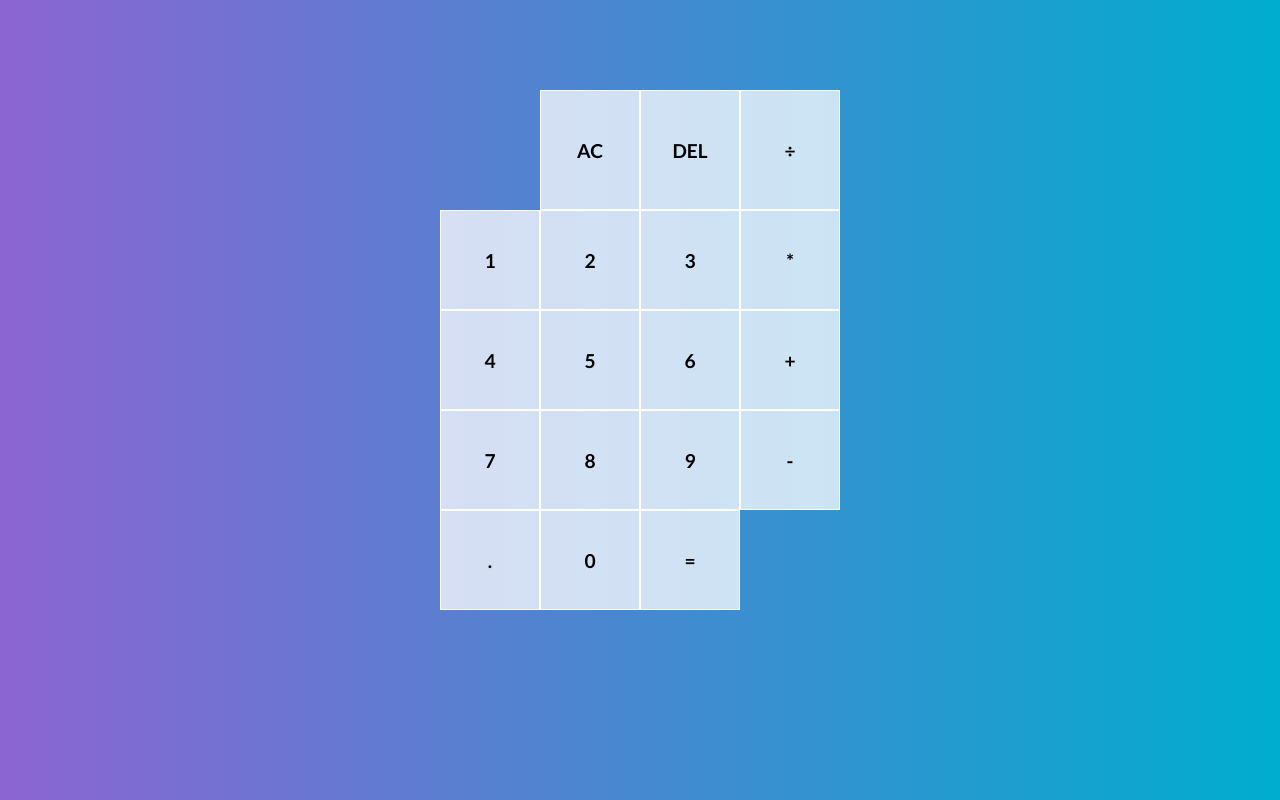
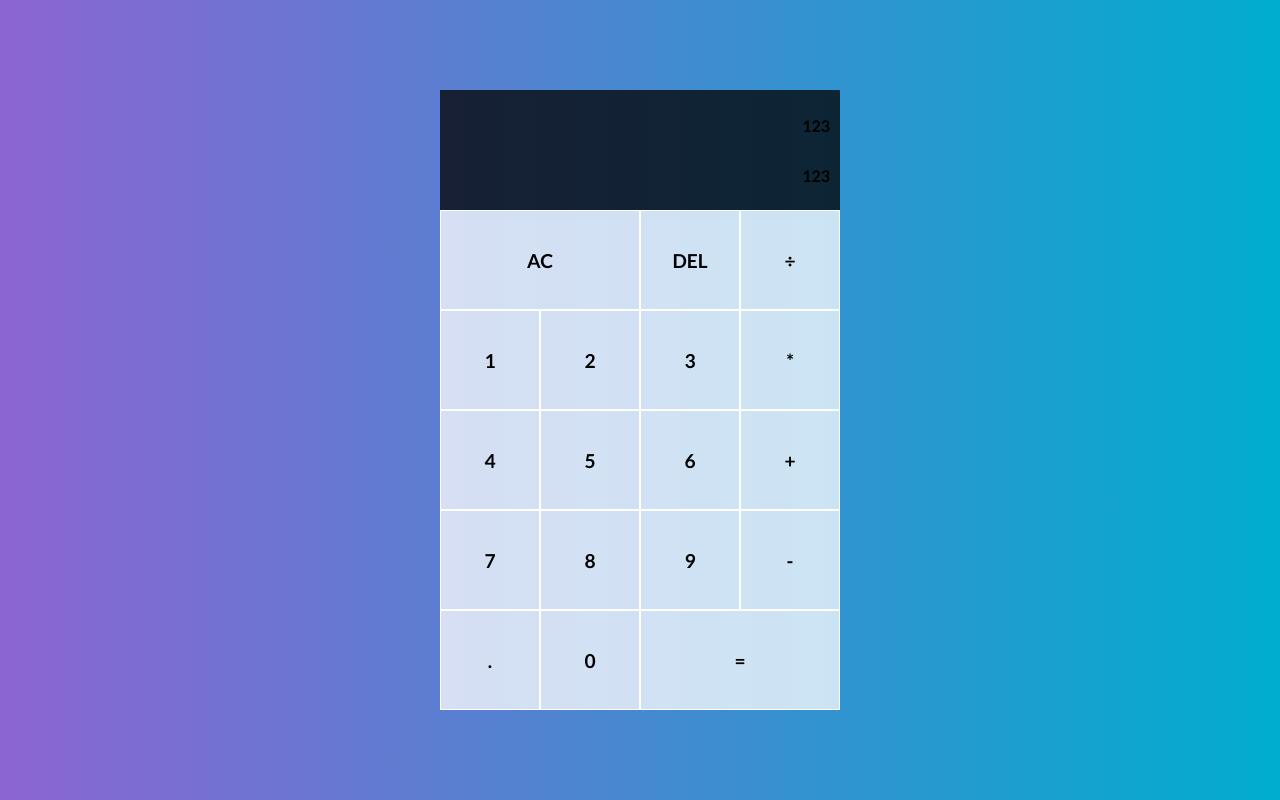
Before and after one commit to madcodex2003/simpleCalculator, a plain HTML site: page index.html in a window 1280 px wide. Drawn offline with Linux system fonts and the light colour scheme.

Commit message:
arranging calculator grid to resemble the design

```diff
--- a/index.html
+++ b/index.html
@@ -13,8 +13,8 @@
 <body>
     <div class="container">
         <div class="output">
-            <div class="pretextDisplay"></div>
-            <div class="currentDisplay"></div>
+            <div class="pretextDisplay">123</div>
+            <div class="currentDisplay">123</div>
         </div>
         <button class="spanTwo">AC</button>
         <button class="spanOne">DEL</button>
--- a/style.css
+++ b/style.css
@@ -17,7 +17,6 @@ body{
     grid-template-columns: repeat(4, 100px);
     grid-template-rows: minmax(120px, auto) repeat(5, 100px);
 }
-
 .container > button{
     cursor: pointer;
     font-size: 1.2rem;
@@ -29,3 +28,19 @@ body{
 .container > button:hover{
     background-color: rgba(255, 255, 255, .9);
 }
+
+
+.spanTwo{
+    grid-column: span 2;
+}
+.output{
+    grid-column: 1 / -1;
+    background-color: rgba(0, 0, 0, .75);
+    display:flex;
+    align-items: flex-end;
+    justify-content: space-around;
+    flex-direction: column;
+    padding: 10px;
+    word-wrap: break-word;
+    word-break: break-all;
+}
```
